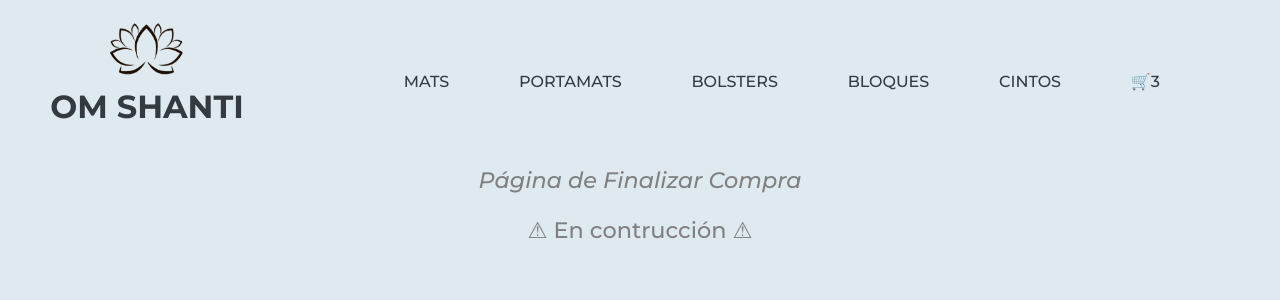
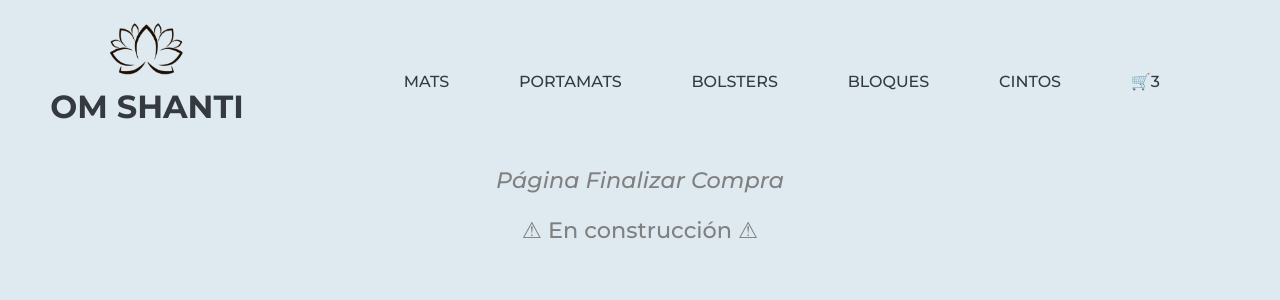
Before and after one commit to MCervigni/proyecto_e-commerce_om-shanti, a React (Create React App) app: page /checkout in a window 1280 px wide. Shown: the top 300 px of the page. Built offline with nearby package versions, Linux system fonts and the light colour scheme.

Commit message:
NavegaLasRutas+Cervigni

```diff
--- a/src/components/pages/cart/Cart.jsx
+++ b/src/components/pages/cart/Cart.jsx
@@ -4,7 +4,7 @@ const Cart = () => {
   return (
     <div>
       <h2 style={{ fontStyle: "italic", fontSize: "1.4rem" , fontWeight:500, color:"gray"}}>Página del Carrito</h2>
-      <h3 style={{ fontSize: "1.4rem" , fontWeight:500, color:"gray"}}>⚠ En contrucción ⚠</h3>
+      <h3 style={{ fontSize: "1.4rem" , fontWeight:500, color:"gray"}}>⚠ En construcción ⚠</h3>
       <Link to="/checkout">Finalizar compra</Link>
     </div>
   );
--- a/src/components/pages/checkout/Checkout.jsx
+++ b/src/components/pages/checkout/Checkout.jsx
@@ -1,8 +1,8 @@
 const Checkout = () => {
   return (
     <div>
-      <h2 style={{ fontStyle: "italic", fontSize: "1.4rem" , fontWeight:500, color:"gray"}}>Página de Finalizar Compra</h2>
-      <h3 style={{ fontSize: "1.4rem" , fontWeight:500, color:"gray"}}>⚠ En contrucción ⚠</h3>
+      <h2 style={{ fontStyle: "italic", fontSize: "1.4rem" , fontWeight:500, color:"gray"}}>Página Finalizar Compra</h2>
+      <h3 style={{ fontSize: "1.4rem" , fontWeight:500, color:"gray"}}>⚠ En construcción ⚠</h3>
     </div>
   );
 };
```
